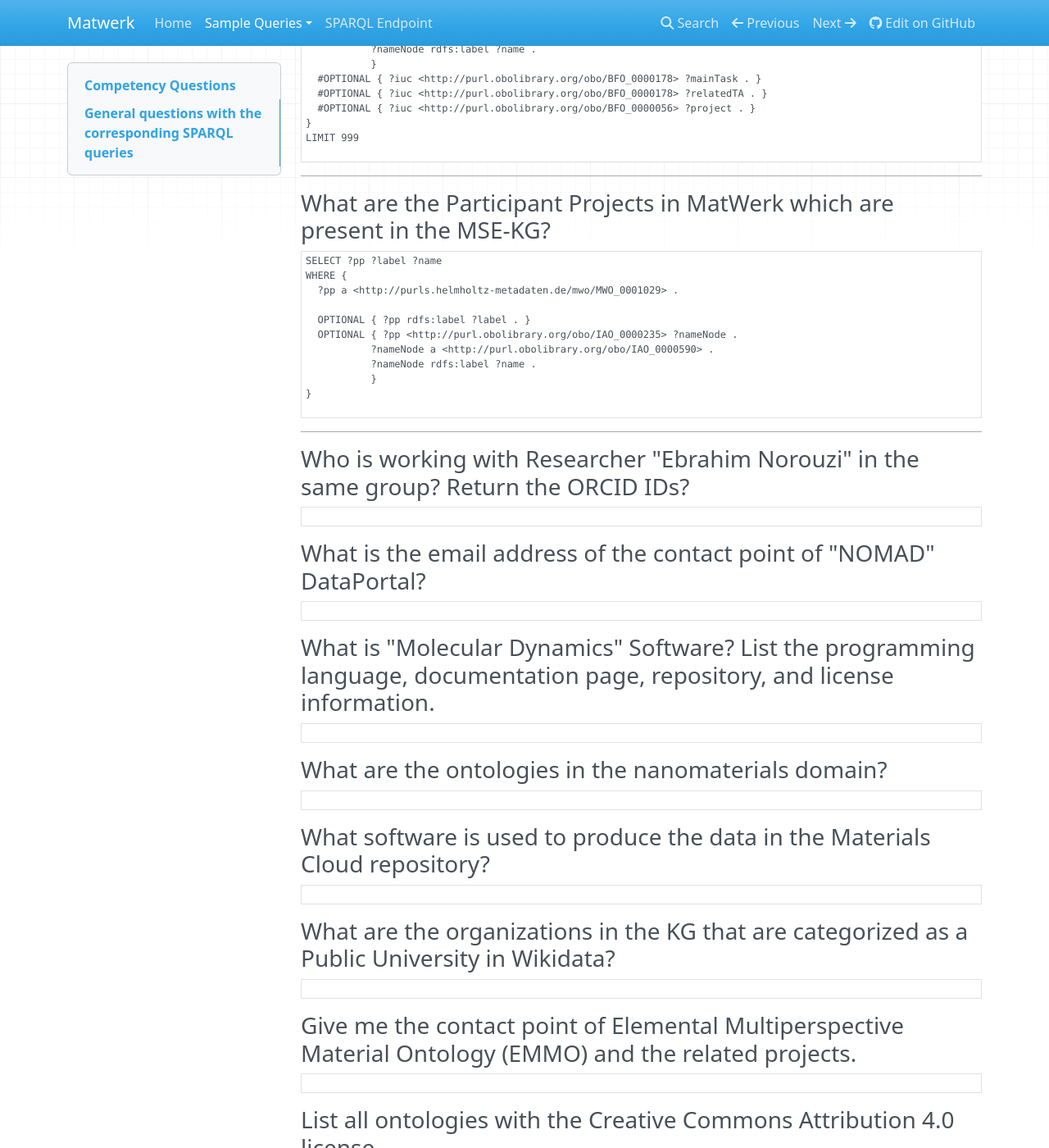
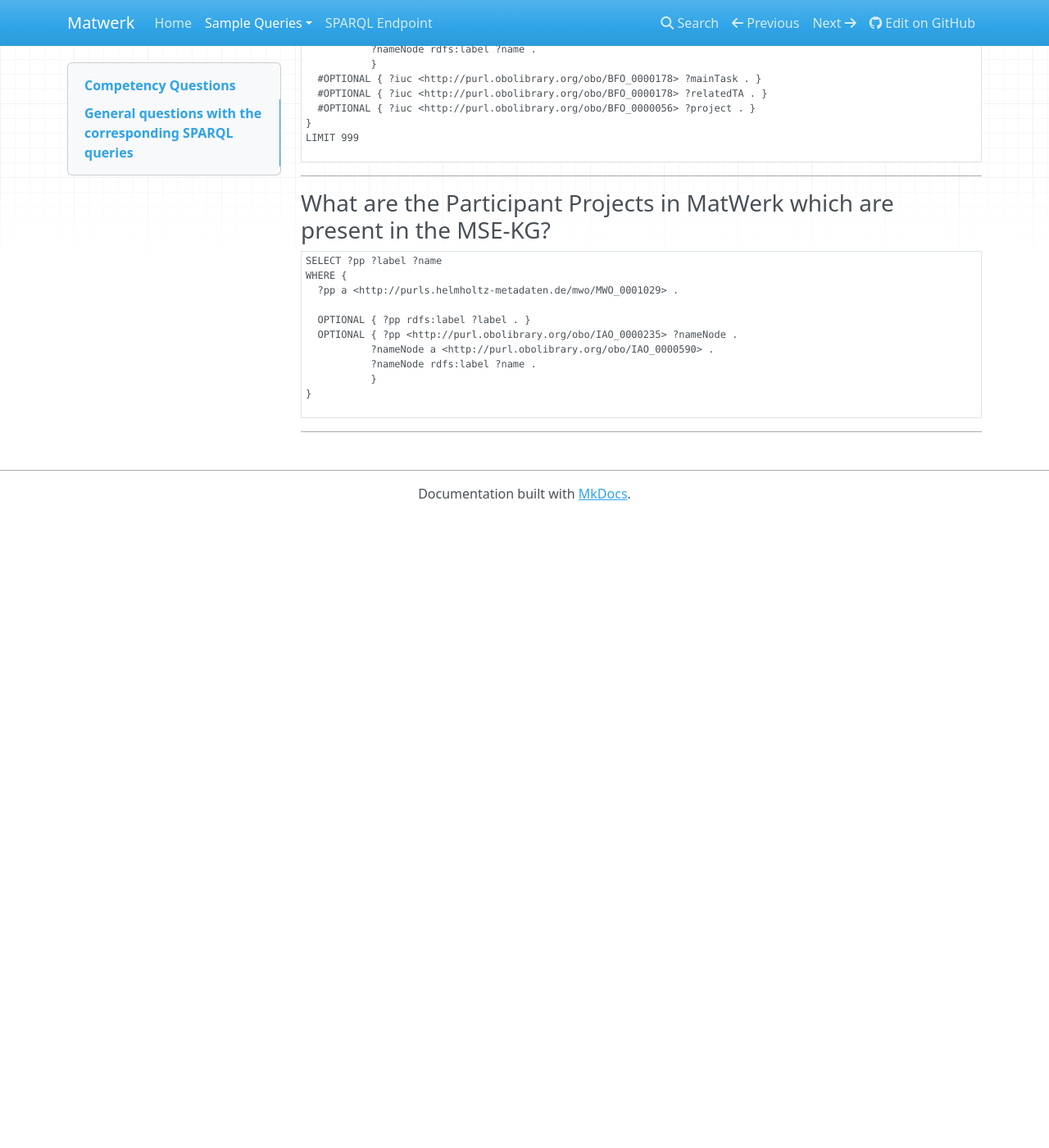
Before and after one commit to ISE-FIZKarlsruhe/matwerk, an MkDocs documentation site: the page built from docs/general_queries.md, in a window 1280 px wide and 1400 px high, scrolled down 10260 px. Shown: the whole window at 82% size. Built offline with MkDocs 1.6.1, drawn with Linux system fonts in a browser that asks for light colours; nearby versions of some CDN libraries; after the commit the page ends 10890 px from its top, so only the background shows below that; some of the changed text lies outside the part shown.

Commit message:
removing old queries

````diff
--- a/docs/general_queries.md
+++ b/docs/general_queries.md
@@ -578,62 +578,3 @@ WHERE {
 ```
 
 ---
-### Who is working with Researcher "Ebrahim Norouzi" in the same group? Return the ORCID IDs?
-
-```sparql
-
-```
-
-### What is the email address of the contact point of "NOMAD" DataPortal?
-
-```sparql
-
-```
-
-### What is "Molecular Dynamics" Software? List the programming language, documentation page, repository, and license information.
-
-```sparql
-
-```
-
-### What are the ontologies in the nanomaterials domain?
-
-```sparql
-
-```
-
-### What software is used to produce the data in the Materials Cloud repository?
-
-```sparql
-
-```
-
-### What are the organizations in the KG that are categorized as a Public University in Wikidata?
-
-```sparql
-
-```
-
-### Give me the contact point of Elemental Multiperspective Material Ontology (EMMO) and the related projects.
-
-```sparql
-
-```
-
-### List all ontologies with the Creative Commons Attribution 4.0 license.
-
-```sparql
-
-```
-
-### List people who have expertise in Information Service Engineering and the lecture they give.
-
-```sparql
-
-```
-
-### List software that is written in Python with a GNU General Public License.
-
-```sparql
-
-```
--- a/mkdocs.yml
+++ b/mkdocs.yml
@@ -5,6 +5,5 @@ nav:
   - Home: index.md
   - Sample Queries:
     - General Queries: general_queries.md
-    - IUC Queries: IUC_related_queries.md
     - Statistics: statistics.md
   - SPARQL Endpoint: /matwerk/shmarql/
````
